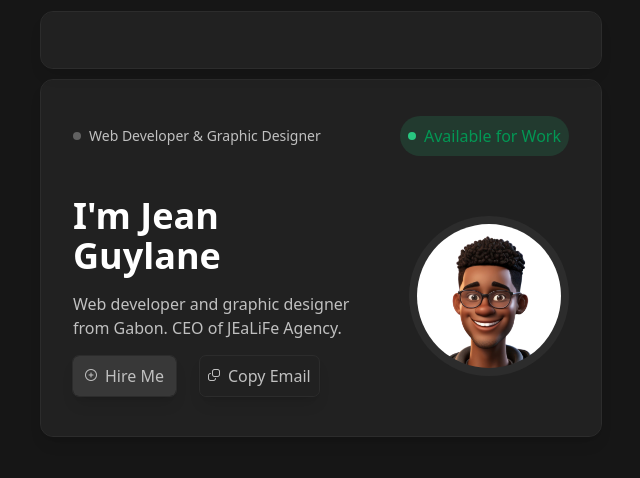
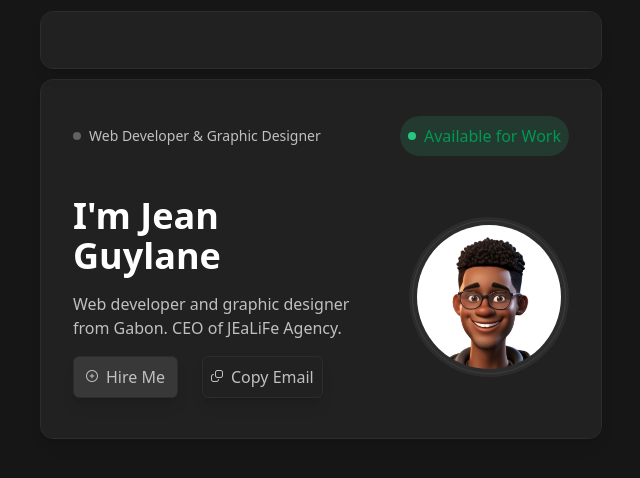
Before and after one commit to jealife/Portfolio-HTMl-Tailwind-CSS, a plain HTML site: page index.html in a window 1280 px wide. Shown: the full height of the page, 319-959 px from the left. Drawn offline with nearby package versions, Linux system fonts and the light colour scheme.

Commit message:
Add files via upload

```diff
--- a/index.html
+++ b/index.html
@@ -66,14 +66,14 @@
           <div class="flex lg:flex-row gap-6 lg:justify-start justify-center">
             <a
               href="#"
-              class="bg-[#383838] px-3 text-[#C0C0C0] rounded-md outline outline-1 outline-[#2c2c2c] shadow-lg flex items-center gap-2"
+              class="bg-[#383838] px-3 text-[#C0C0C0] rounded-md border border-1 border-[#2c2c2c] hover:outline hover:outline-4 outline-[#161616] duration-300 ease-linear cursor-pointer shadow-lg flex items-center gap-2"
             >
               <i class="fi fi-rr-add text-xs leading-3"></i>
               Hire Me
             </a>
             <button
               onclick="copy()"
-              class="p-2 text-[#C0C0C0] rounded-md outline outline-1 outline-[#2c2c2c] shadow-lg flex items-center gap-2 duration-300"
+              class="p-2 text-[#C0C0C0] rounded-md border border-1 border-[#2c2c2c] hover:outline hover:outline-4 outline-[#161616] cursor-pointer  shadow-lg flex items-center gap-2 duration-300 ease-in-out"
             >
               <i class="fi fi-rr-clone text-xs leading-3"></i>
               <span id="copybtn"> Copy Email </span>
@@ -85,7 +85,7 @@
           class="rounded-full overflow-hidden h-40 w-40 bg-[#2c2c2c] p-2 flex-none text-center flex items-center justify-center"
         >
           <img
-            class="rounded-full w-full object-cover"
+            class="rounded-full w-full object-cover outline outline-1 outline-[#3d3d3d] outline-offset-4"
             src="images/Profile_Picture.jpg"
             alt=""
           />
```
